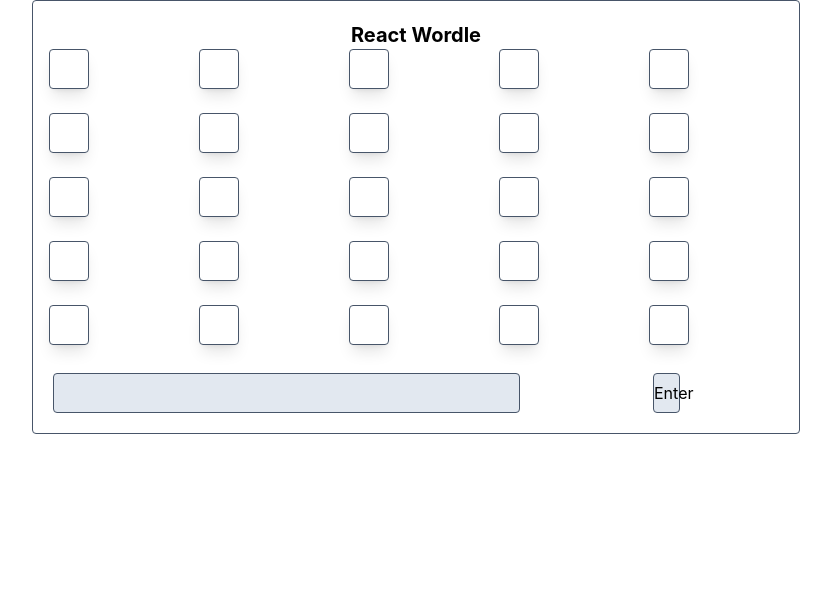
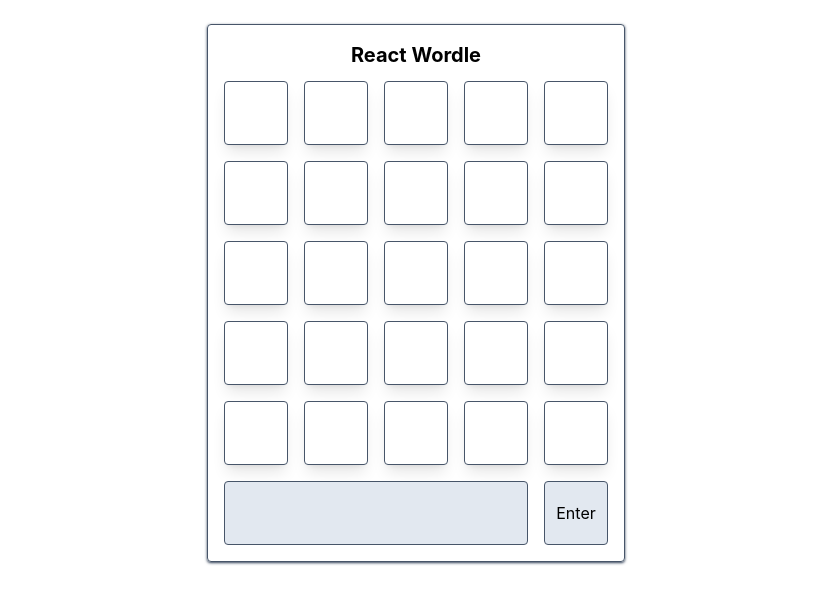
Before and after one commit to AFCMS/react-wordle, a React (Create React App) app: page / in a window 1280 px wide. Shown: the top 604 px of the page, without its empty margins (224-1055 px from the left). Built offline with nearby package versions, Linux system fonts and the light colour scheme.

Commit message:
Fix layout

```diff
--- a/src/App.jsx
+++ b/src/App.jsx
@@ -7,12 +7,12 @@ function build_row(curent_word, row, id) {
 
 	if (row === undefined) {
 		for (let i = 0; i < 5; i++) {
-			out.push(<Box letter="" key={i} />);
+			out.push(<Box letter=" " key={i} />);
 		}
 	} else {
 		for (let i = 0; i < 5; i++) {
 			if (row[i] === undefined) {
-				out.push(<Box letter="" key={i} />);
+				out.push(<Box letter=" " key={i} />);
 			} else {
 				let char = row[i].toUpperCase();
 				let char_c = curent_word[i].toUpperCase();
@@ -65,10 +65,10 @@ function App() {
 
 	return (
 		<div className="App">
-			<div className="">
-				<div className="mx-auto max-w-screen-md rounded border border-slate-600 p-4">
-					<h1 className="mt-1 text-center text-xl font-bold text-black transition-colors dark:text-white">
-						React Wordle {win ? "GG" : ""}
+			<div className="flex items-center justify-center p-6">
+				<div className="flex w-max flex-col rounded border border-slate-600 p-4 shadow shadow-slate-600">
+					<h1 className="mb-3 text-center text-xl font-bold text-black transition-colors dark:text-white">
+						React Wordle{win ? " GG" : ""}
 					</h1>
 					<div className="grid grid-cols-5 grid-rows-6 gap-4">
 						{(() => {
@@ -82,7 +82,7 @@ function App() {
 							type="text"
 							name="input"
 							id="input"
-							className="col-span-4 m-1 h-10 w-4/5 rounded border border-slate-600 bg-slate-200 text-black transition-colors dark:border-0 dark:bg-gray-800 dark:text-white"
+							className="col-span-4 h-16 appearance-none rounded border border-slate-600 bg-slate-200 pl-4 text-left text-black transition-colors transition-colors focus:border-blue-600 focus:outline-none dark:border-0 dark:bg-gray-800 dark:text-white"
 							value={input}
 							disabled={win}
 							onChange={(e) => {
@@ -95,9 +95,25 @@ function App() {
 									setInput(e.target.value);
 								}
 							}}
+							onKeyDown={(e) => {
+								console.log(e.key);
+								if (e.key && e.key == "Enter") {
+									if (!win && input.length === 5) {
+										let r = rows;
+										r.push(input);
+										setRows(r);
+										if (input === curentWord) {
+											console.log("Gagné");
+											setWin(true);
+										}
+										setInput("");
+									}
+								}
+							}}
+							autofocus
 						/>
 						<button
-							className="m-1 h-10 w-1/5 rounded border border-slate-600 bg-slate-200 text-black transition-colors hover:bg-slate-400 disabled:bg-slate-300 dark:border-0 dark:bg-gray-800 dark:text-white dark:hover:bg-gray-600"
+							className="h-16 w-16 rounded border border-slate-600 bg-slate-200 text-black transition-colors hover:bg-slate-400 disabled:bg-slate-300 dark:border-0 dark:bg-gray-800 dark:text-white dark:hover:bg-gray-600"
 							onClick={() => {
 								if (!win && input.length === 5) {
 									let r = rows;
@@ -108,8 +124,6 @@ function App() {
 										setWin(true);
 									}
 									setInput("");
-
-									//console.log(JSON.stringify(rows));
 								}
 							}}
 						>
--- a/src/components/Box/Box.css
+++ b/src/components/Box/Box.css
@@ -4,7 +4,7 @@
 
 /* Basic style */
 .case {
-	@apply flex h-10 w-10 flex-row items-center justify-center rounded border border-slate-600 text-3xl text-black shadow-lg transition-colors dark:border-0 dark:border-white dark:bg-gray-800;
+	@apply flex h-16 w-16 content-center items-center justify-center rounded border border-slate-600 text-3xl text-black shadow-lg transition-colors dark:border-0 dark:border-white dark:bg-gray-800;
 }
 
 /* Edited case */
```
